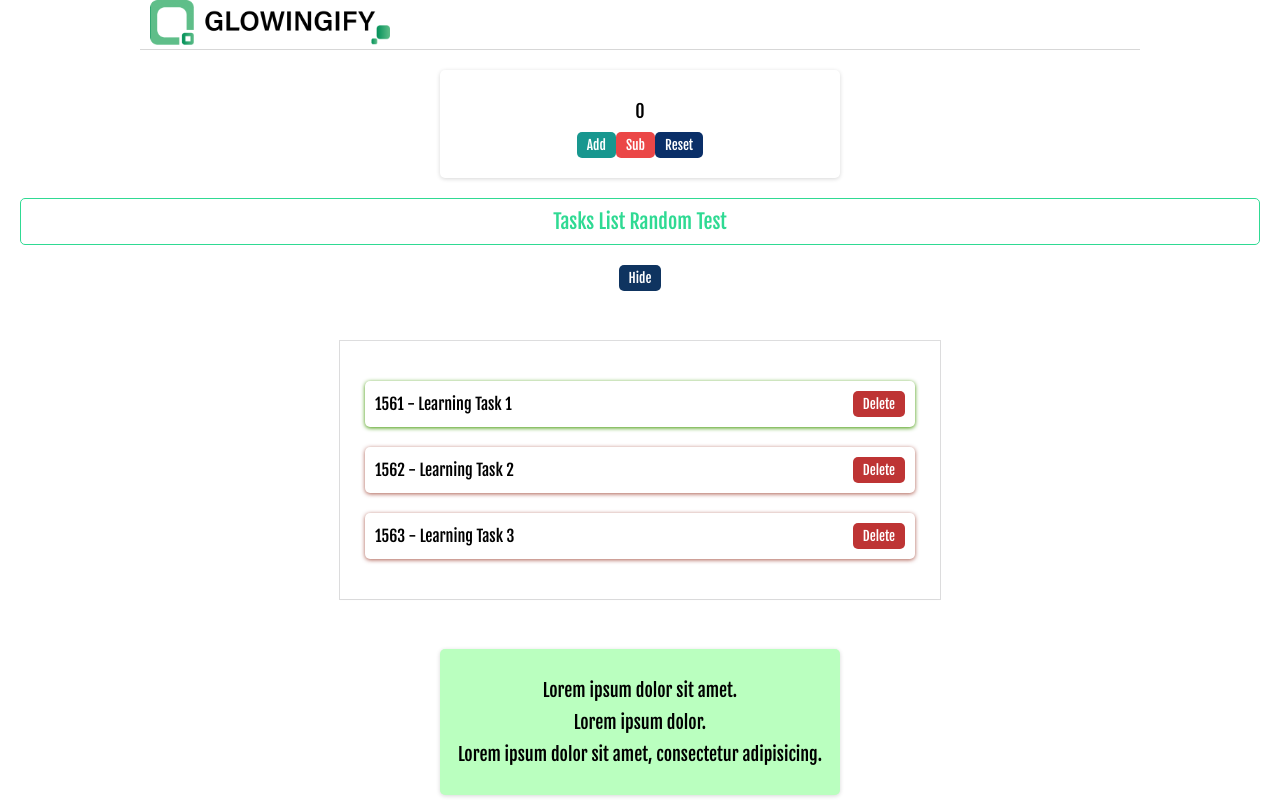
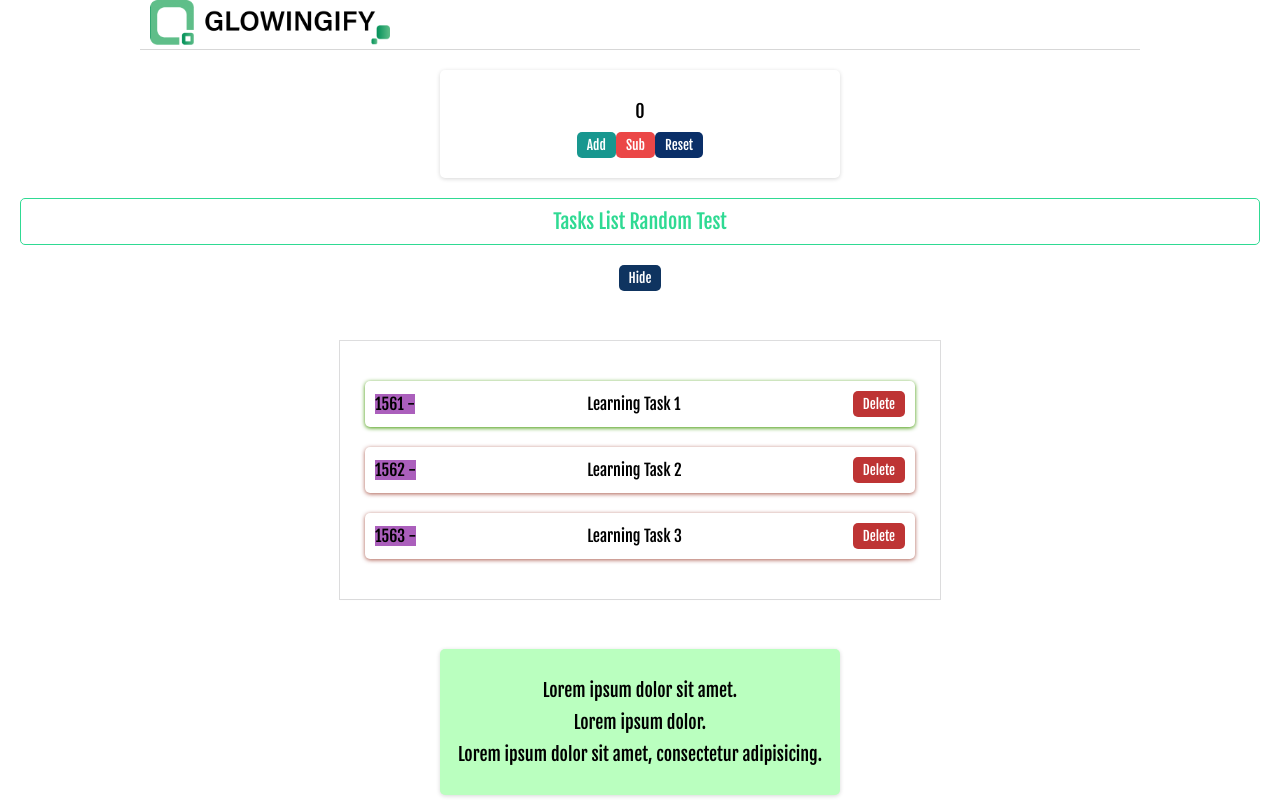
Before and after one commit to glowingemp129/react-course, a React (Create React App) app: page / in a window 1280 px wide. Shown: the top 800 px of the page. Built offline with nearby package versions, Linux system fonts and the light colour scheme.

Commit message:
Apply Module CSS on the TaskCard Component

```diff
--- a/src/components/TaskCard.jsx
+++ b/src/components/TaskCard.jsx
@@ -1,10 +1,11 @@
 import './TaskCard.css'
+import styles from './TaskCard.module.css';
 
 export default function TaskCard({ task, handleDelete }) {
     return (
         <div className="taskcard">
             <li key={task.id} className={task.completed ? "completed" : "incomplete"}>
-                <span>{task.id} - {task.name}</span>
+                <span className={styles.title}>{task.id} - </span><span>{task.name}</span>
                 <button className="delete" onClick={()=> handleDelete(task.id)}>Delete</button>
             </li>
         </div>
--- /dev/null
+++ b/src/components/TaskCard.module.css
@@ -0,0 +1,3 @@
+.title {
+    background-color: #ab5fbc;
+}
```
